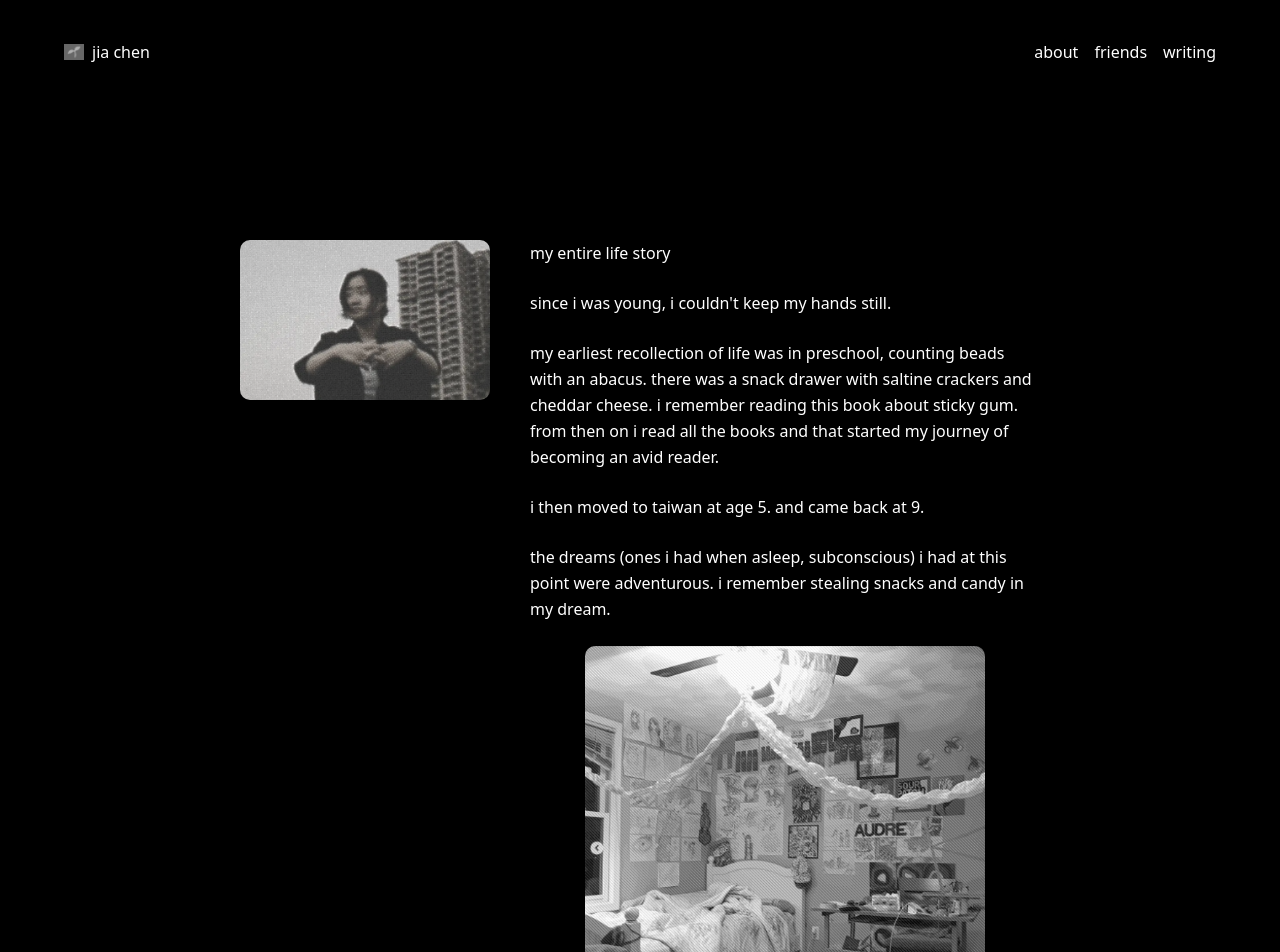
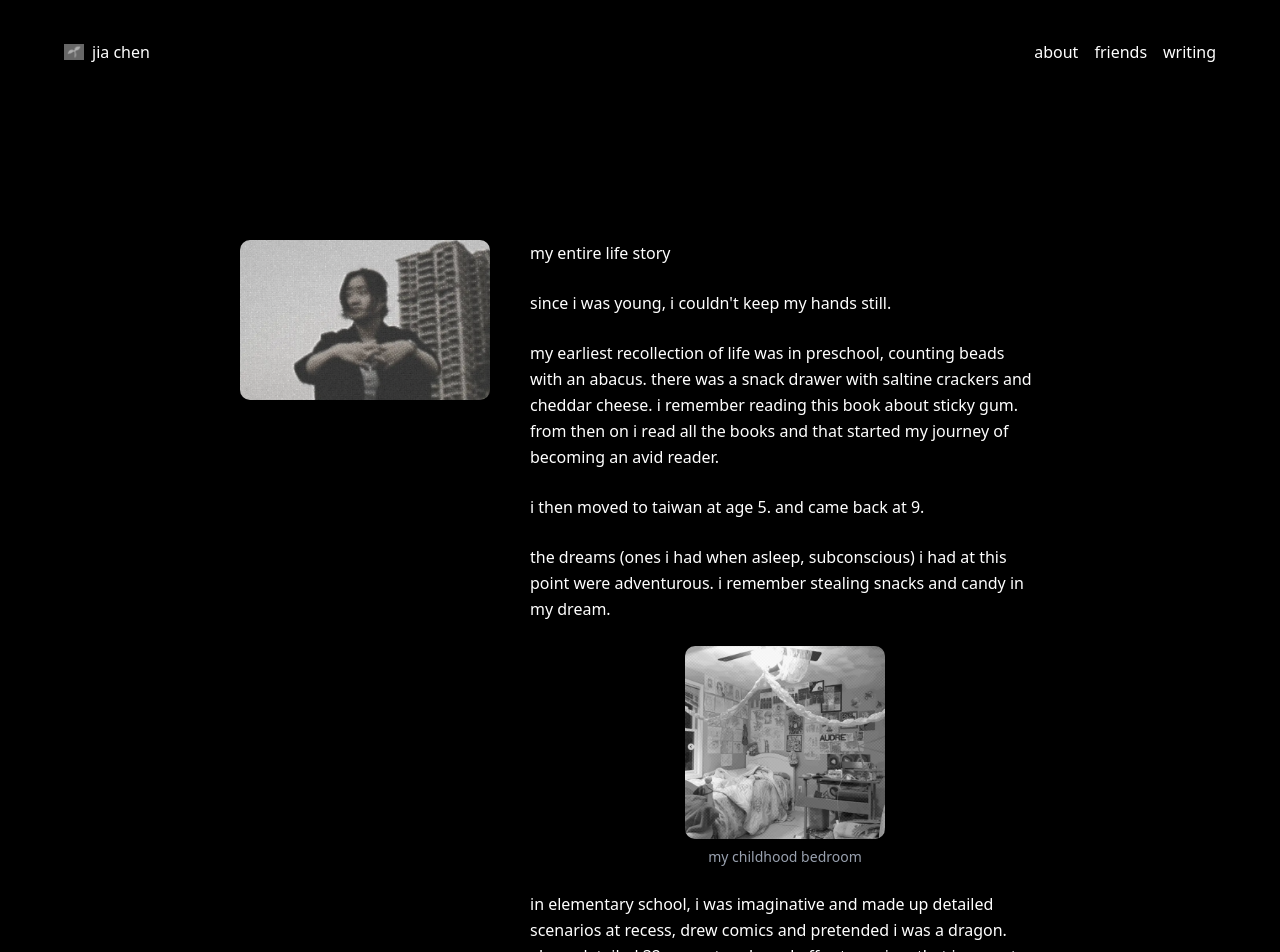
Before and after one commit to audgeviolin07/jiasimple, a Next.js app: page /about in a window 1280 px wide. Shown: the top 952 px of the page. Built offline with nearby package versions, Linux system fonts and the light colour scheme.

Commit message:
adjust image size for childhood bedroom on about page to improve visual presentation

```diff
--- a/src/app/about/page.tsx
+++ b/src/app/about/page.tsx
@@ -33,7 +33,7 @@ export default function About() {
             <p>the dreams (ones i had when asleep, subconscious) i had at this point were adventurous. i remember stealing snacks and candy in my dream.</p>
 
             <div className="flex flex-col items-center">
-              <Image src="/bedroom.png" alt="my childhood bedroom" width={400} height={300} className="rounded-lg" />
+              <Image src="/bedroom.png" alt="my childhood bedroom" width={200} height={150} className="rounded-lg" />
               <p className="text-sm text-gray-400 mt-2">my childhood bedroom</p>
             </div>
 
```
